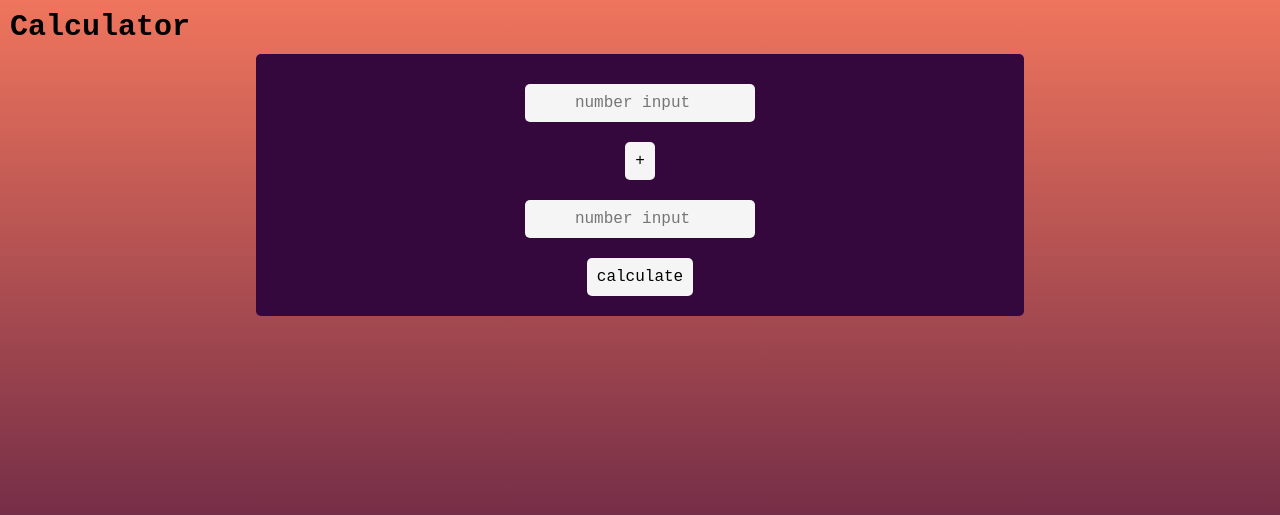
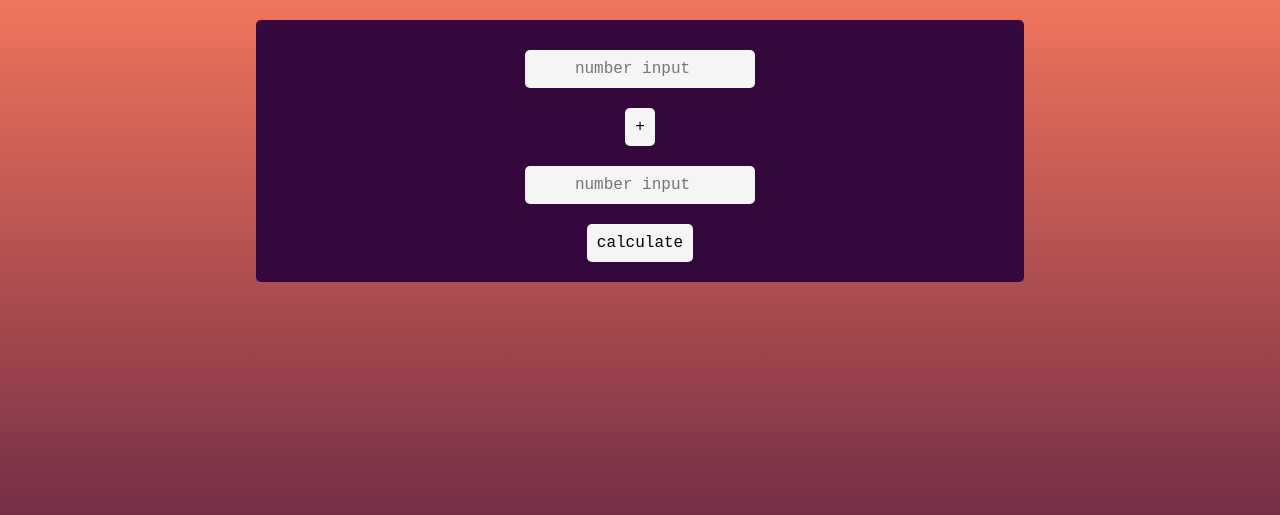
Before and after one commit to kayleighmonaghan/calculator, a PHP site: page / in a window 1280 px wide. Shown: the top 515 px of the page. Run offline with PHP 8.4, Linux system fonts and the light colour scheme.

Commit message:
finalise styling

```diff
--- a/css/styles.css
+++ b/css/styles.css
@@ -5,12 +5,6 @@ html {
 body {
     font-family: 'Courier New', Courier, monospace;
     background: linear-gradient(180deg, hsla(10, 82%, 65%, 1) 0%, hsla(290, 79%, 13%, 1) 100%);
-}
-
-h1 {
-    font-size: 30px;
-    font-weight: bold;
-    margin: 10px;
 }
 
 input,
@@ -62,7 +56,7 @@ a:hover {
     display: inline block;
     padding: 10px 0;
     margin: 0 auto;
-    margin-top: 10px;
+    margin-top: 20px;
     background-color: #34073d;
     border-radius: 5px;
 }
--- a/index.php
+++ b/index.php
@@ -8,7 +8,6 @@
     <link rel="stylesheet" href="css/styles.css">
 </head>
 <body>
-    <h1>Calculator</h1>
     <div class="container">
         <!-- action points towards php inside this doc rather than pointing
         to an external php file -->
```
Also changed, not shown: 1 other file.
